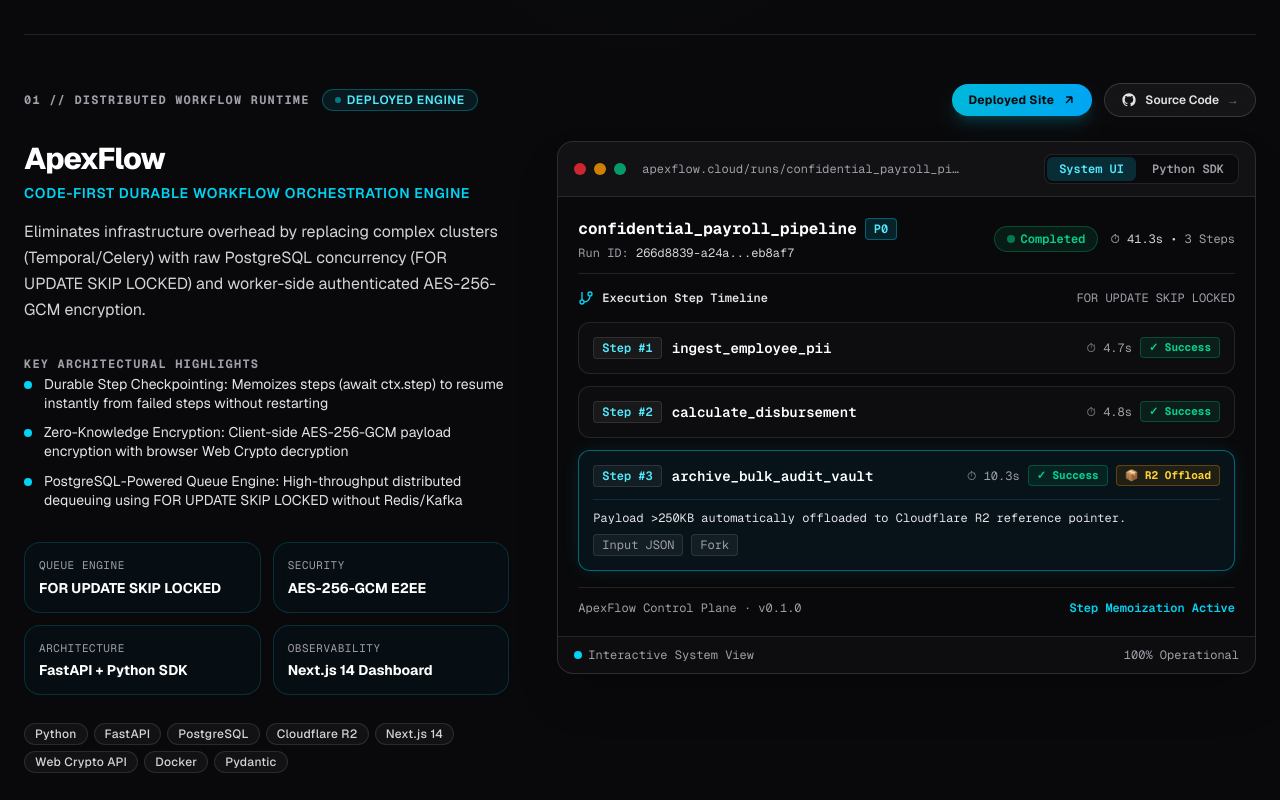
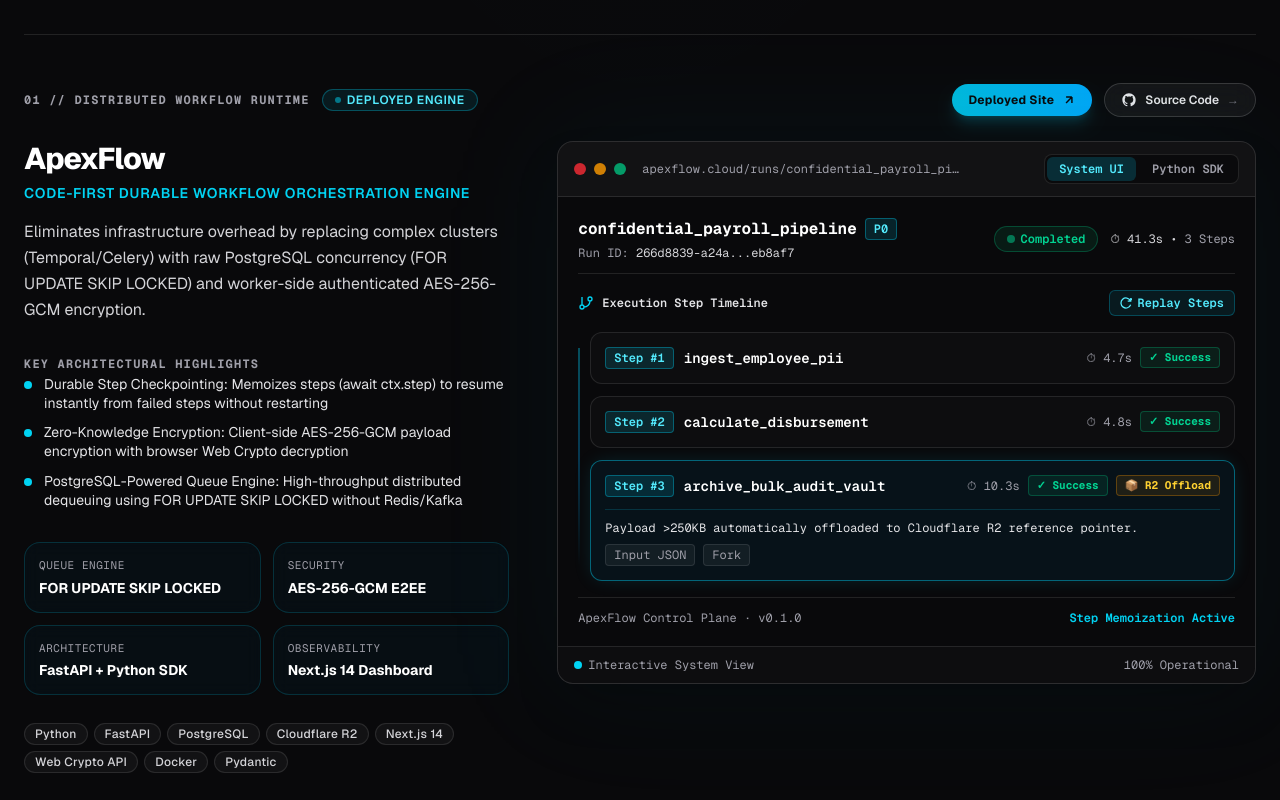
Before and after one commit to jarifulovi/jr-portfolio, a Next.js app: page / in a window 1280 px wide. Shown: the part 4240-5040 px from the top of the page. Built offline with nearby package versions, Linux system fonts and the light colour scheme.

Commit message:
feat: add interactive replay timeline widget

```diff
--- a/src/components/sections/FeaturedProjectSpotlight.tsx
+++ b/src/components/sections/FeaturedProjectSpotlight.tsx
@@ -1,6 +1,7 @@
 "use client";
 
 import React, { useState } from "react";
+import { motion } from "framer-motion";
 import { Badge } from "../ui/Badge";
 
 interface ProjectData {
@@ -67,7 +68,13 @@
       };
 
   return (
-    <article className="group relative border-t border-white/10 pt-12 pb-16 transition-colors duration-500">
+    <motion.article
+      initial={{ opacity: 0, y: 28 }}
+      whileInView={{ opacity: 1, y: 0 }}
+      viewport={{ once: true, amount: 0.15 }}
+      transition={{ duration: 0.55, ease: "easeOut" }}
+      className="group relative border-t border-white/10 pt-12 pb-16 transition-colors duration-500"
+    >
       {/* Top Header Row: Category, Index, Status & Direct CTAs */}
       <div className="flex flex-wrap items-center justify-between gap-4 pb-6">
         <div className="flex flex-wrap items-center gap-3">
@@ -193,9 +200,16 @@
           </div>
         </div>
 
-        {/* Right Column (7 Cols): Native UI Showcase & Developer Window */}
-        <div className="lg:col-span-7">
-          <div className="flex h-full flex-col overflow-hidden rounded-2xl border border-white/15 bg-zinc-950/95 shadow-2xl backdrop-blur-2xl">
+        {/* Right Column (7 Cols): Native UI Showcase with Ambient Backlight Glow */}
+        <div className="relative lg:col-span-7">
+          {/* Soft Ambient Backlight Glow that intensifies smoothly on hover */}
+          <div
+            className={`pointer-events-none absolute -inset-4 rounded-3xl opacity-20 blur-3xl transition-all duration-700 group-hover:opacity-40 ${
+              isCyan ? "bg-cyan-500/25" : "bg-emerald-500/25"
+            }`}
+          />
+
+          <div className="relative flex h-full flex-col overflow-hidden rounded-2xl border border-white/15 bg-zinc-950/95 shadow-2xl backdrop-blur-2xl transition-all duration-300 group-hover:border-white/25">
             {/* macOS Chrome Bar */}
             <div className="flex flex-wrap items-center justify-between gap-2 border-b border-white/10 bg-white/[0.04] px-4 py-3">
               <div className="flex items-center gap-2">
@@ -266,6 +280,6 @@
           </div>
         </div>
       </div>
-    </article>
+    </motion.article>
   );
 };
--- a/src/components/sections/ProjectShowcaseWidgets.tsx
+++ b/src/components/sections/ProjectShowcaseWidgets.tsx
@@ -13,6 +13,8 @@
  */
 export const ApexFlowStepTimelineWidget: React.FC = () => {
   const [activeStep, setActiveStep] = useState<number>(3);
+  const [isReplaying, setIsReplaying] = useState<boolean>(false);
+  const [completedStepIds, setCompletedStepIds] = useState<number[]>([1, 2, 3]);
 
   const steps = [
     {
@@ -44,6 +46,28 @@
     },
   ];
 
+  const handleReplay = () => {
+    if (isReplaying) return;
+    setIsReplaying(true);
+    setCompletedStepIds([]);
+    setActiveStep(1);
+
+    setTimeout(() => {
+      setCompletedStepIds([1]);
+      setActiveStep(2);
+    }, 400);
+
+    setTimeout(() => {
+      setCompletedStepIds([1, 2]);
+      setActiveStep(3);
+    }, 800);
+
+    setTimeout(() => {
+      setCompletedStepIds([1, 2, 3]);
+      setIsReplaying(false);
+    }, 1200);
+  };
+
   return (
     <div className="flex h-full flex-col justify-between bg-zinc-950 p-5 font-mono text-xs sm:text-sm">
       <div className="space-y-4">
@@ -62,9 +86,19 @@
           </div>
 
           <div className="flex items-center gap-3">
-            <span className="inline-flex items-center gap-1.5 rounded-full border border-emerald-500/30 bg-emerald-500/10 px-3 py-1 text-xs font-semibold text-emerald-400">
-              <span className="h-2 w-2 rounded-full bg-emerald-400 animate-pulse" />
-              Completed
+            <span
+              className={`inline-flex items-center gap-1.5 rounded-full border px-3 py-1 text-xs font-semibold transition-all duration-300 ${
+                isReplaying
+                  ? "border-cyan-500/40 bg-cyan-500/20 text-cyan-300"
+                  : "border-emerald-500/30 bg-emerald-500/10 text-emerald-400"
+              }`}
+            >
+              <span
+                className={`h-2 w-2 rounded-full ${
+                  isReplaying ? "bg-cyan-400 animate-ping" : "bg-emerald-400 animate-pulse"
+                }`}
+              />
+              {isReplaying ? "Executing..." : "Completed"}
             </span>
             <div className="text-right text-xs text-zinc-300 hidden sm:block">
               <span>⏱ 41.3s</span> • <span className="text-zinc-400">3 Steps</span>
@@ -72,7 +106,7 @@
           </div>
         </div>
 
-        {/* Timeline Header */}
+        {/* Timeline Header with Interactive Replay Action */}
         <div className="flex items-center justify-between text-xs text-zinc-400">
           <span className="flex items-center gap-2 font-semibold text-zinc-200">
             <svg className="h-4 w-4 text-cyan-400" viewBox="0 0 24 24" fill="none" stroke="currentColor" strokeWidth="2">
@@ -80,18 +114,36 @@
             </svg>
             Execution Step Timeline
           </span>
-          <span className="text-xs text-zinc-400">FOR UPDATE SKIP LOCKED</span>
+
+          <button
+            type="button"
+            onClick={handleReplay}
+            disabled={isReplaying}
+            className="inline-flex items-center gap-1.5 rounded-md border border-cyan-500/30 bg-cyan-500/10 px-2.5 py-1 text-xs font-semibold text-cyan-300 transition-all hover:border-cyan-400/50 hover:bg-cyan-500/20 active:scale-95 disabled:opacity-50 cursor-pointer"
+          >
+            <svg
+              className={`h-3 w-3 ${isReplaying ? "animate-spin" : ""}`}
+              viewBox="0 0 24 24"
+              fill="none"
+              stroke="currentColor"
+              strokeWidth="2.5"
+            >
+              <path d="M21.5 2v6h-6M21.34 15.57a10 10 0 1 1-.57-8.38l5.67-5.67" />
+            </svg>
+            <span>{isReplaying ? "Replaying..." : "Replay Steps"}</span>
+          </button>
         </div>
 
-        {/* Step Items */}
-        <div className="space-y-3">
+        {/* Step Items with Connected Visual Rail */}
+        <div className="relative space-y-3 pl-3 before:absolute before:bottom-4 before:left-0 before:top-4 before:w-0.5 before:bg-gradient-to-b before:from-cyan-500/40 before:via-sky-500/30 before:to-transparent">
           {steps.map((step) => {
             const isSelected = activeStep === step.id;
+            const isDone = completedStepIds.includes(step.id);
             return (
               <div
                 key={step.id}
                 onClick={() => setActiveStep(step.id)}
-                className={`cursor-pointer rounded-xl border p-3.5 transition-all duration-200 ${
+                className={`cursor-pointer rounded-xl border p-3.5 transition-all duration-300 ${
                   isSelected
                     ? "border-cyan-500/50 bg-cyan-950/25 shadow-[0_0_20px_-4px_rgba(6,182,212,0.2)]"
                     : "border-white/10 bg-white/[0.02] hover:border-white/20 hover:bg-white/[0.04]"
@@ -99,7 +151,13 @@
               >
                 <div className="flex flex-wrap items-center justify-between gap-2">
                   <div className="flex items-center gap-2.5">
-                    <span className="rounded bg-white/5 border border-white/10 px-2 py-0.5 text-xs font-semibold text-cyan-300">
+                    <span
+                      className={`rounded px-2 py-0.5 text-xs font-semibold transition-colors duration-200 ${
+                        isDone
+                          ? "bg-cyan-500/15 border border-cyan-500/40 text-cyan-300"
+                          : "bg-white/5 border border-white/10 text-zinc-500"
+                      }`}
+                    >
                       Step #{step.id}
                     </span>
                     <span className="font-semibold text-white text-xs sm:text-sm">
@@ -109,8 +167,14 @@
 
                   <div className="flex items-center gap-2">
                     <span className="text-xs text-zinc-400">⏱ {step.duration}</span>
-                    <span className="rounded border border-emerald-500/30 bg-emerald-500/10 px-2 py-0.5 text-[11px] font-bold text-emerald-400">
-                      ✓ Success
+                    <span
+                      className={`rounded border px-2 py-0.5 text-[11px] font-bold transition-all duration-200 ${
+                        isDone
+                          ? "border-emerald-500/30 bg-emerald-500/10 text-emerald-400"
+                          : "border-white/10 bg-white/5 text-zinc-500"
+                      }`}
+                    >
+                      {isDone ? "✓ Success" : "Pending..."}
                     </span>
                     {step.payloadOffloaded && (
                       <span className="rounded border border-amber-500/30 bg-amber-500/10 px-2 py-0.5 text-[11px] font-bold text-amber-300">
@@ -198,7 +262,7 @@
           </div>
 
           <div className="space-y-2">
-            <div className="flex items-start gap-2.5 rounded-lg border border-emerald-500/25 bg-emerald-950/20 p-2.5 text-xs">
+            <div className="flex items-start gap-2.5 rounded-lg border border-emerald-500/25 bg-emerald-950/20 p-2.5 text-xs transition-colors hover:border-emerald-500/40">
               <span className="rounded bg-emerald-500/20 px-1.5 py-0.5 font-bold text-emerald-300 shrink-0">
                 TASK
               </span>
@@ -206,7 +270,7 @@
                 Please follow up with your compliance manager to submit completed audit form.
               </span>
             </div>
-            <div className="flex items-start gap-2.5 rounded-lg border border-cyan-500/25 bg-cyan-950/20 p-2.5 text-xs">
+            <div className="flex items-start gap-2.5 rounded-lg border border-cyan-500/25 bg-cyan-950/20 p-2.5 text-xs transition-colors hover:border-cyan-500/40">
               <span className="rounded bg-cyan-500/20 px-1.5 py-0.5 font-bold text-cyan-300 shrink-0">
                 QUESTION
               </span>
@@ -227,7 +291,7 @@
           </div>
 
           <div className="space-y-2 text-xs">
-            <label className="flex items-center justify-between gap-2 p-2 rounded bg-white/[0.02] border border-white/5 hover:border-white/15 cursor-pointer">
+            <label className="flex items-center justify-between gap-2 p-2 rounded bg-white/[0.02] border border-white/5 hover:border-white/15 cursor-pointer transition-colors">
               <div className="flex items-center gap-2.5">
                 <input
                   type="checkbox"
@@ -242,7 +306,7 @@
               <span className="text-zinc-400 shrink-0">10/8/2026</span>
             </label>
 
-            <label className="flex items-center justify-between gap-2 p-2 rounded bg-white/[0.02] border border-white/5 hover:border-white/15 cursor-pointer">
+            <label className="flex items-center justify-between gap-2 p-2 rounded bg-white/[0.02] border border-white/5 hover:border-white/15 cursor-pointer transition-colors">
               <div className="flex items-center gap-2.5">
                 <input
                   type="checkbox"
```
